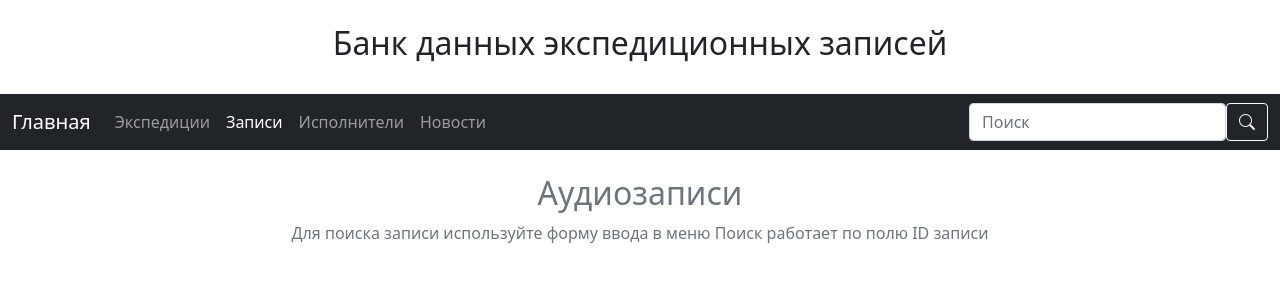
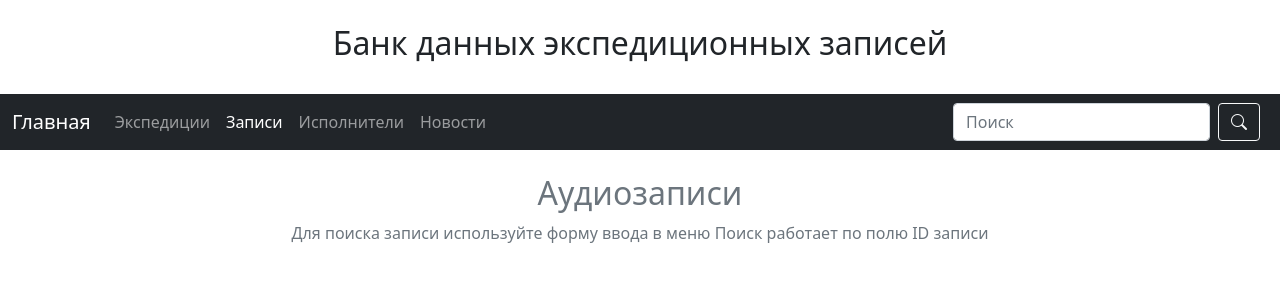
Before and after one commit to kirdik/folklore_base, a Django app: page /digital/ in a window 1280 px wide. Shown: the top 286 px of the page. Run offline with Django 3.2, Linux system fonts and the light colour scheme; data comes from the database, SQL or seed files in the repository; some libraries are stand-ins or nearby versions.

Commit message:
Правки по дизайну

```diff
--- a/folklore_base/apps/base/templates/base.html
+++ b/folklore_base/apps/base/templates/base.html
@@ -15,7 +15,7 @@
   <link rel="stylesheet" href="https://cdn.jsdelivr.net/npm/bootstrap-icons@1.4.0/font/bootstrap-icons.css">
   <script src="{% static "js/bootstrap.bundle.min.js" %}""></script>
   <script type="text/javascript" src="{% static "js/jquery.js" %}"></script>
-  <script src="{% static "js/jouele.min.js" %}"></script>
+ <script src="{% static "js/jouele.min.js" %}"></script>
   <link href="{% static "css/jouele.min.css" %}" rel="stylesheet"/>
   {%block advancedhead%}
   {%endblock%}
@@ -38,8 +38,7 @@
             {% endif %} href="{% url 'expeditions' %}">Экспедиции</a>
           </li>
           <li class="nav-item">
-            <a {% if request.path == digital %}
-            class="nav-link active" aria-current="page"
+            <a {% if request.path == digital %} class="nav-link active" aria-current="page"
             {% else %} class="nav-link"
             {% endif %} href="{% url 'digital' %}">Записи</a>
           </li>
@@ -57,7 +56,7 @@
       {% if digital == request.path or informants == request.path %}
       <form class="d-flex my-2 my-lg-0" action="{{request.path}}">
         <input class="form-control mr-sm-0" type="search" placeholder="Поиск" aria-label="Search" name="search">
-        <button class="btn btn-outline-light my-2 my-sm-0" type="submit"><span class="bi bi-search"></span></button>
+        <button class="btn btn-outline-light my-2 my-sm-0 m-2" type="submit"><span class="bi bi-search"></span></button>
       </form>
       {% endif %}
     </div>
```
